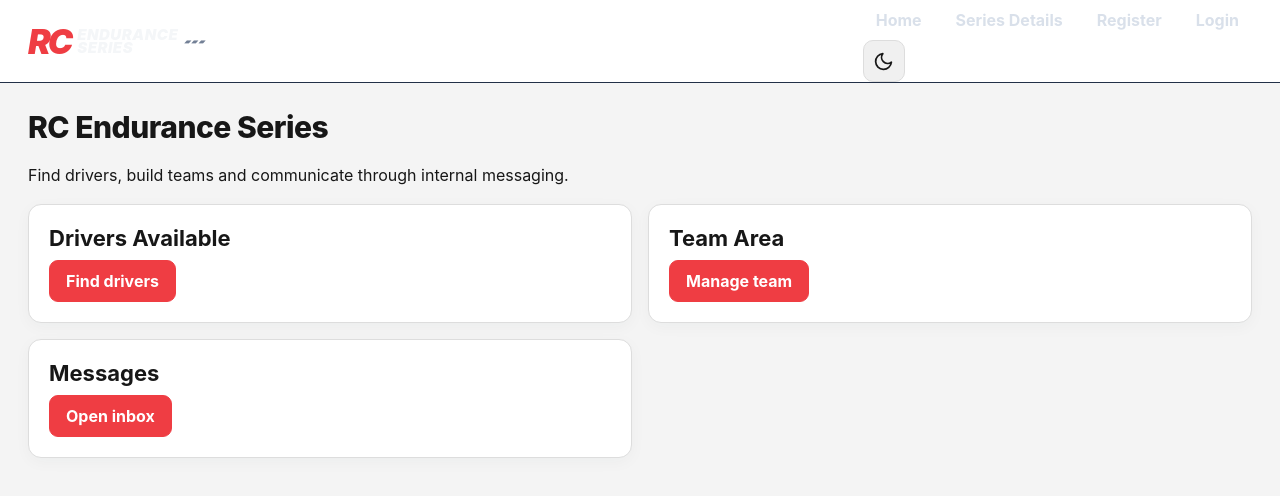
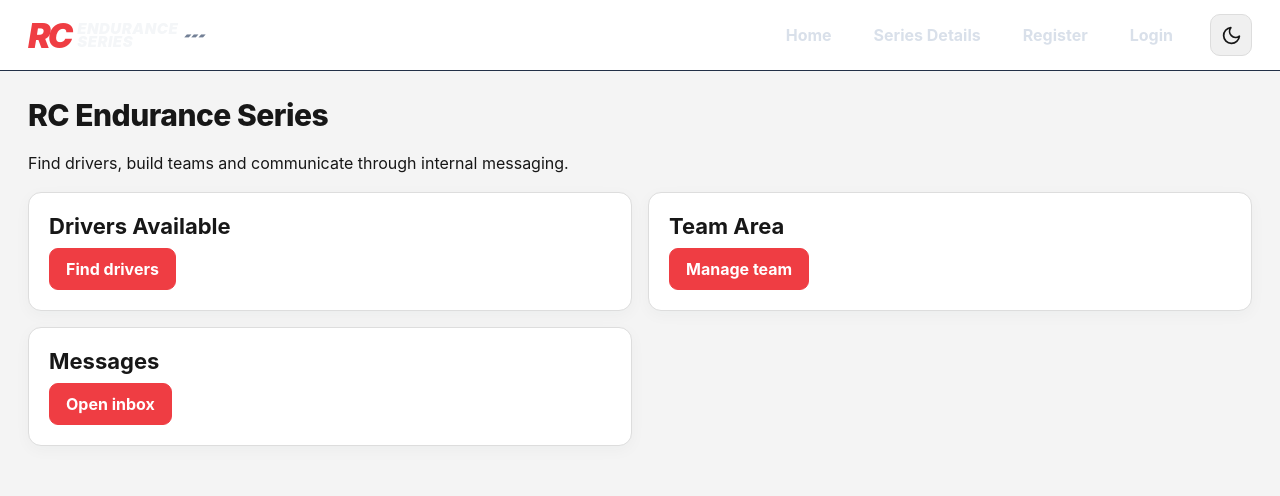
Before and after one commit to JoeK1973/rc-endurance-series, a Next.js app: page / in a window 1280 px wide. Shown: the top 496 px of the page. Built offline with nearby package versions, Linux system fonts and the light colour scheme; no server answers.

Commit message:
Update globals.css

```diff
--- a/app/globals.css
+++ b/app/globals.css
@@ -301,3 +301,23 @@ body {
 
   pointer-events: none;
 }
+
+.navArea {
+  display: flex;
+  align-items: center;
+  gap: 20px;
+  margin-left: auto;
+}
+
+.navs {
+  display: flex;
+  align-items: center;
+  gap: 16px;
+}
+
+.navActions {
+  display: flex;
+  align-items: center;
+  gap: 10px;
+  margin-left: 4px;
+}
```
